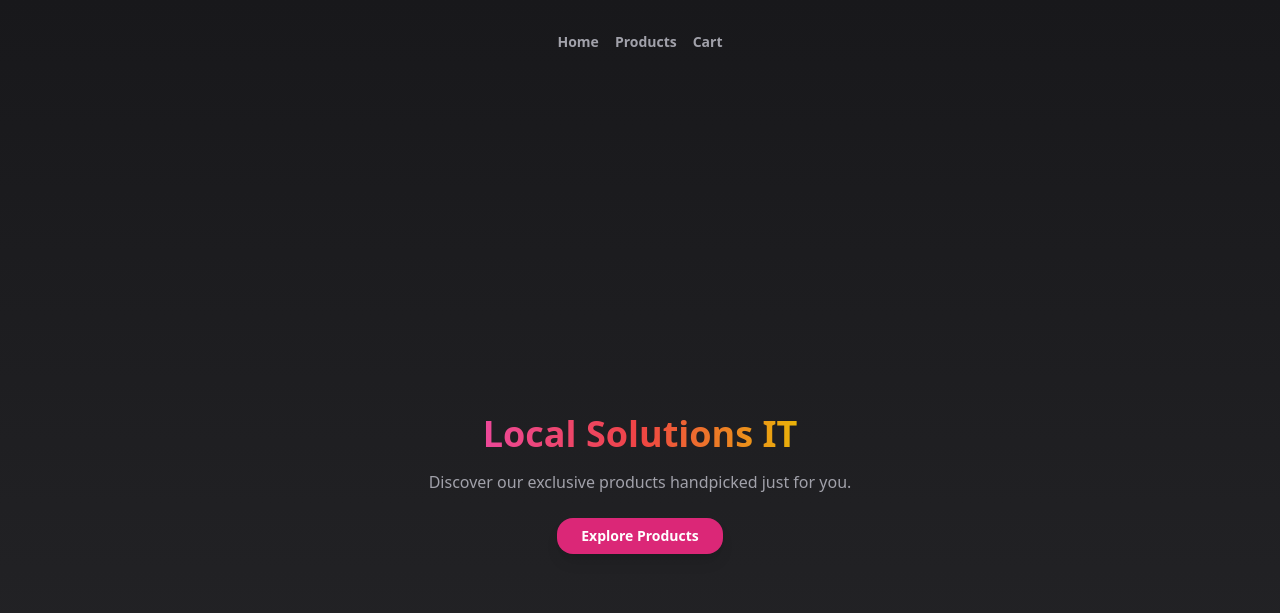
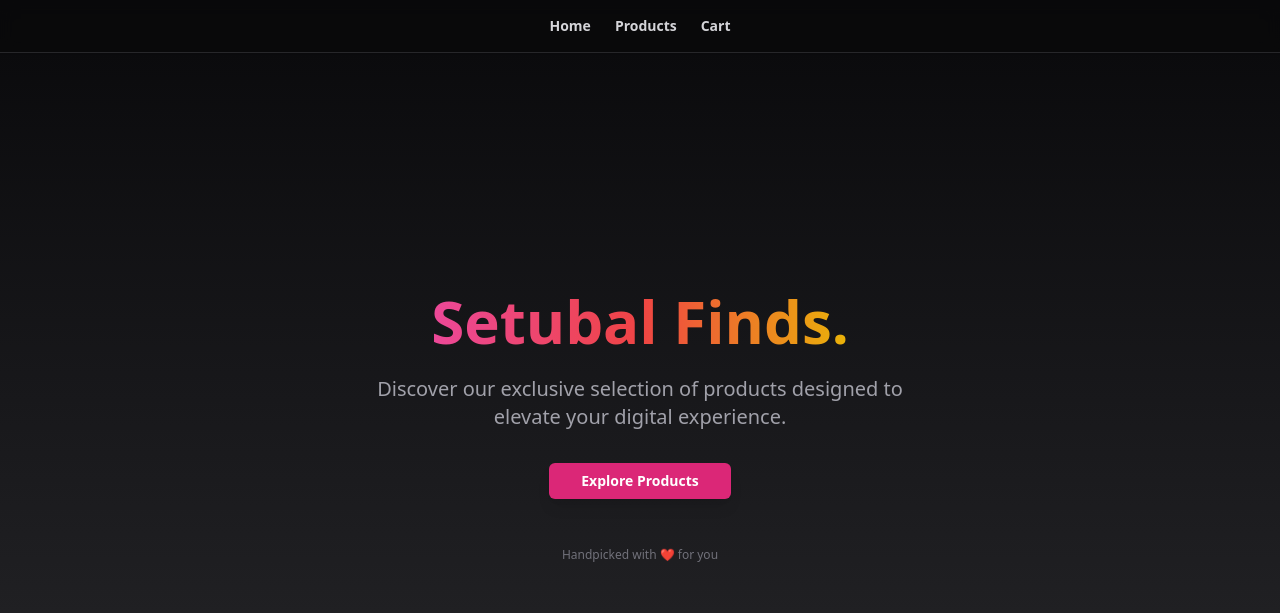
Before and after one commit to amandalimon/nuxt3-ecommerce, a Nuxt app: page / in a window 1280 px wide. Shown: the top 613 px of the page. Built offline with nearby package versions, Linux system fonts and the light colour scheme.

Commit message:
feat: improve layout and visual styling

```diff
--- a/error.vue
+++ b/error.vue
@@ -1,20 +1,30 @@
 <template>
   <div
-    class="flex flex-col items-center justify-center gap-8 p-8 bg-gradient-to-b from-zinc-900 to-zinc-800 min-h-screen text-center"
+    class="flex flex-col items-center justify-center gap-6 px-6 py-12 bg-gradient-to-b from-zinc-900 to-zinc-800 min-h-screen text-center"
   >
+    <div class="text-yellow-400 animate-bounce text-7xl">⚠️</div>
+
     <h1
-      class="text-6xl font-extrabold text-transparent bg-clip-text bg-gradient-to-r from-pink-500 via-red-500 to-yellow-500"
+      class="text-5xl md:text-6xl font-extrabold text-transparent bg-clip-text bg-gradient-to-r from-pink-500 via-red-500 to-yellow-500"
     >
       {{ error?.statusCode || 500 }}
     </h1>
-    <p class="text-2xl font-semibold text-white">
+
+    <p class="text-xl md:text-2xl font-semibold text-zinc-100">
       {{ error?.message || "Oops! Something went wrong." }}
     </p>
+
+    <p class="text-zinc-400 max-w-md">
+      We couldn't complete your request. You can go back to the homepage or try
+      again later.
+    </p>
+
     <NuxtLink to="/">
       <Button
-        class="px-6 py-3 text-white font-semibold bg-pink-600 rounded-xl hover:bg-pink-700 transition"
-        >Go back to Home</Button
+        class="mt-4 px-6 py-3 text-white font-semibold bg-pink-600 rounded-2xl shadow-lg hover:bg-pink-700 transition"
       >
+        Go back to Home
+      </Button>
     </NuxtLink>
   </div>
 </template>
--- a/layouts/default.vue
+++ b/layouts/default.vue
@@ -1,16 +1,28 @@
 <template>
   <main
-    class=" bg-red-200  overflow-y-auto flex flex-col gap-8 p-8 bg-gradient-to-b from-zinc-900 to-zinc-800 min-h-screen"
+    class="min-h-[100dvh] bg-gradient-to-b from-zinc-950 via-zinc-900 to-zinc-800 text-white flex flex-col"
   >
+    <nav
+      class="sticky top-0 z-50 bg-zinc-950/80 backdrop-blur border-b border-zinc-800 shadow-sm"
+    >
+      <div
+        class="max-w-5xl mx-auto px-6 py-4 flex items-center justify-center gap-6 text-sm font-semibold text-zinc-300"
+      >
+        <NuxtLink to="/" class="hover:text-pink-400 transition">
+          Home
+        </NuxtLink>
+        <NuxtLink to="/products" class="hover:text-pink-400 transition">
+          Products
+        </NuxtLink>
+        <NuxtLink to="/cart" class="hover:text-pink-400 transition">
+          Cart
+        </NuxtLink>
+      </div>
+    </nav>
 
-    <div
-      class="flex gap-4 items-center justify-center text-zinc-400 text-sm font-bold"
-    >
-      <NuxtLink to="/">Home</NuxtLink>
-      <NuxtLink to="/products">Products</NuxtLink>
-      <NuxtLink to="/cart">Cart</NuxtLink>
+    <div class="flex-1 px-6 py-10 max-w-5xl mx-auto w-full flex flex-col">
+      <slot />
     </div>
-    <slot />
   </main>
 </template>
 
--- a/pages/index.vue
+++ b/pages/index.vue
@@ -1,20 +1,26 @@
 <template>
-  <div class="min-h-screen flex flex-col items-center justify-center text-center">
+  <div
+    class="flex-1 flex flex-col items-center justify-center text-center px-6 py-16"
+  >
     <h1
-      class="text-4xl font-extrabold text-transparent bg-clip-text bg-gradient-to-r from-pink-500 via-red-500 to-yellow-500"
+      class="text-5xl md:text-6xl font-extrabold text-transparent bg-clip-text bg-gradient-to-r from-pink-500 via-red-500 to-yellow-500"
     >
-      Local Solutions IT
+      Setubal Finds.
     </h1>
-    <p class="text-zinc-400 max-w-xl mt-4">
-      Discover our exclusive products handpicked just for you.
+
+    <p class="text-zinc-400 max-w-xl mt-6 text-lg md:text-xl">
+      Discover our exclusive selection of products designed to elevate your
+      digital experience.
     </p>
+
     <NuxtLink to="/products">
       <Button
-        class="mt-6 px-6 py-3 bg-pink-600 hover:bg-pink-700 text-white font-semibold rounded-2xl shadow-lg transition duration-300"
+        class="mt-8 px-8 py-3 text-white font-semibold bg-pink-600 shadow-lg hover:bg-pink-700 transition duration-300"
       >
         Explore Products
       </Button>
     </NuxtLink>
+    <span class="mt-12 text-xs text-zinc-500">Handpicked with ❤️ for you</span>
   </div>
 </template>
 
--- a/pages/products/index.vue
+++ b/pages/products/index.vue
@@ -1,8 +1,9 @@
 <template>
+  <main class="flex flex-col space-y-4">
     <h1
-    class="text-4xl font-extrabold text-transparent bg-clip-text bg-gradient-to-r from-pink-500 via-red-500 to-yellow-500"
+      class="text-5xl font-extrabold text-transparent bg-clip-text bg-gradient-to-r from-pink-500 via-red-500 to-yellow-500"
     >
-    Local Solutions IT
+      Setubal Finds.
     </h1>
     <p class="text-zinc-400 max-w-xl">
       Discover our exclusive products handpicked just for you.
@@ -28,6 +29,7 @@
         :product="product"
       />
     </div>
+  </main>
 </template>
 
 <script lang="ts" setup>
```
Lines whose indentation alone changed are shown as unchanged.
